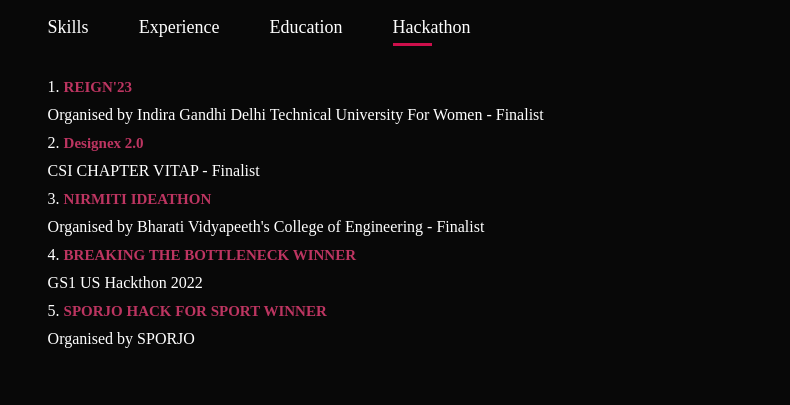
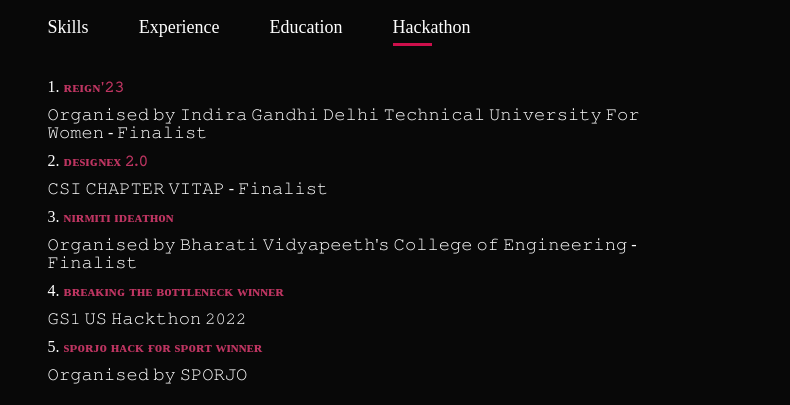
Before and after one commit to ayushsiloiya619/ayushsiloiya619.github.io, a plain HTML site: page index.html in a window 1280 px wide. Both pictures are taken after a click on the element "Hackathon". Shown: the part 936-1341 px from the top of the page, 490-1280 px from the left. Drawn offline with nearby package versions, Linux system fonts and the light colour scheme.

Commit message:
changes
changes

```diff
--- a/index.html
+++ b/index.html
@@ -97,25 +97,25 @@ Visitors to this website may not download, copy, or distribute any materials on
                 </div>
                 <div class="tab-contents" id="hackathon">
                     <ul>
-                        <li>1. <span><b>REIGN'23</b></span><br></li>
-                        <li>Organised by Indira Gandhi Delhi Technical University For Women - Finalist<br></li>
+                        <li>1. <span><b>ʀᴇɪɢɴ'𝟸𝟹</b></span><br></li>
+                        <li>𝙾𝚛𝚐𝚊𝚗𝚒𝚜𝚎𝚍 𝚋𝚢 𝙸𝚗𝚍𝚒𝚛𝚊 𝙶𝚊𝚗𝚍𝚑𝚒 𝙳𝚎𝚕𝚑𝚒 𝚃𝚎𝚌𝚑𝚗𝚒𝚌𝚊𝚕 𝚄𝚗𝚒𝚟𝚎𝚛𝚜𝚒𝚝𝚢 𝙵𝚘𝚛 𝚆𝚘𝚖𝚎𝚗 - 𝙵𝚒𝚗𝚊𝚕𝚒𝚜𝚝<br></li>
                     </ul>
                     <ul>
-                        <li>2. <span><b>Designex 2.0</b></span><br></li>
-                        <li>CSI CHAPTER VITAP - Finalist<br></li>
+                        <li>2. <span><b>ᴅᴇsɪɢɴᴇx 𝟸.𝟶</b></span><br></li>
+                        <li>𝙲𝚂𝙸 𝙲𝙷𝙰𝙿𝚃𝙴𝚁 𝚅𝙸𝚃𝙰𝙿 - 𝙵𝚒𝚗𝚊𝚕𝚒𝚜𝚝<br></li>
 
                     </ul>
                     <ul>
-                        <li>3. <span><b>NIRMITI IDEATHON</b></span><br></li>
-                        <li>Organised by Bharati Vidyapeeth's College of Engineering - Finalist<br></li>
+                        <li>3. <span><b>ɴɪʀᴍɪᴛɪ ɪᴅᴇᴀᴛʜᴏɴ</b></span><br></li>
+                        <li>𝙾𝚛𝚐𝚊𝚗𝚒𝚜𝚎𝚍 𝚋𝚢 𝙱𝚑𝚊𝚛𝚊𝚝𝚒 𝚅𝚒𝚍𝚢𝚊𝚙𝚎𝚎𝚝𝚑'𝚜 𝙲𝚘𝚕𝚕𝚎𝚐𝚎 𝚘𝚏 𝙴𝚗𝚐𝚒𝚗𝚎𝚎𝚛𝚒𝚗𝚐 - 𝙵𝚒𝚗𝚊𝚕𝚒𝚜𝚝<br></li>
                     </ul>
                      <ul>
-                        <li>4. <span><b>BREAKING THE BOTTLENECK WINNER</b></span><br></li>
-                        <li>GS1 US Hackthon 2022<br></li>
+                        <li>4. <span><b>ʙʀᴇᴀᴋɪɴɢ ᴛʜᴇ ʙᴏᴛᴛʟᴇɴᴇᴄᴋ ᴡɪɴɴᴇʀ</b></span><br></li>
+                        <li>𝙶𝚂𝟷 𝚄𝚂 𝙷𝚊𝚌𝚔𝚝𝚑𝚘𝚗 𝟸𝟶𝟸𝟸<br></li>
                     </ul>
                      <ul>
-                        <li>5. <span><b>SPORJO HACK FOR SPORT WINNER</b></span><br></li>
-                        <li>Organised by SPORJO<br></li>
+                        <li>5. <span><b>sᴘᴏʀᴊᴏ ʜᴀᴄᴋ ғᴏʀ sᴘᴏʀᴛ ᴡɪɴɴᴇʀ</b></span><br></li>
+                        <li>𝙾𝚛𝚐𝚊𝚗𝚒𝚜𝚎𝚍 𝚋𝚢 𝚂𝙿𝙾𝚁𝙹𝙾<br></li>
                     </ul>
                 </div>
                 </div>
@@ -168,7 +168,7 @@ Visitors to this website may not download, copy, or distribute any materials on
                             Martis Photography
                         </h3>
                         <p>
-                            As a photographer's website, the gallery section is a core component that showcases the artist's visual work in a visually appealing and organized manner.
+                            As a photographer's website, the gallery section is a core component that showcases the artist's visual work.
                         </p>
                             <a href="https://ayushsiloiya619.github.io/Martisphotography/"><i class="fa-solid fa-link"></i></a>
                     </div>
@@ -180,7 +180,7 @@ Visitors to this website may not download, copy, or distribute any materials on
                             Data Science - Project's
                         </h3>
                         <p>
-                            The role of a data scientist involves delving into vast amounts of data from diverse sources, undertaking tasks such as data exploration, sorting, and analysis.
+                            The role of a data scientist involves delving into vast amounts of data from diverse sources.
                         </p>
                             <a href="https://github.com/ayushsiloiya619/Data-Science"><i class="fa-solid fa-link"></i></a>
                     </div>
@@ -204,7 +204,7 @@ Visitors to this website may not download, copy, or distribute any materials on
                             Virtual Assistant
                         </h3>
                         <p>
-                            A virtual assistant is a self-employed professional who specializes in providing a wide range of administrative services to clients remotely.
+                            A virtual assistant is a self-employed professional who specializes in providing a wide range of administrative services.
                         </p>
                             <a href="https://github.com/ayushsiloiya619/VirtualAssistant-Alita"><i class="fa-solid fa-link"></i></a>
                     </div>
@@ -216,7 +216,7 @@ Visitors to this website may not download, copy, or distribute any materials on
                             UI/UX Design's
                         </h3>
                         <p>
-                            The primary goal of User Experience (UX) design in the context of business is to enhance the interaction between users and a product or service.
+                            The primary goal of User Experience (UX) design in the context of business is to enhance the interaction between users and a product.
                         </p>
                             <a href="https://drive.google.com/drive/folders/1T7TJegaP8MhXKegyOWMKFP1Pl5vvKWPe?usp=share_link"><i class="fa-solid fa-link"></i></a>
                     </div>
--- a/style.css
+++ b/style.css
@@ -219,7 +219,7 @@ nav ul li a:hover::after{
     flex-direction: column;
     padding: 0,40px;
     text-align: center;
-    font-size: 14px;
+    font-size: 12px;
     transition: height 0.5s;
 }
 .layer h3{
```
